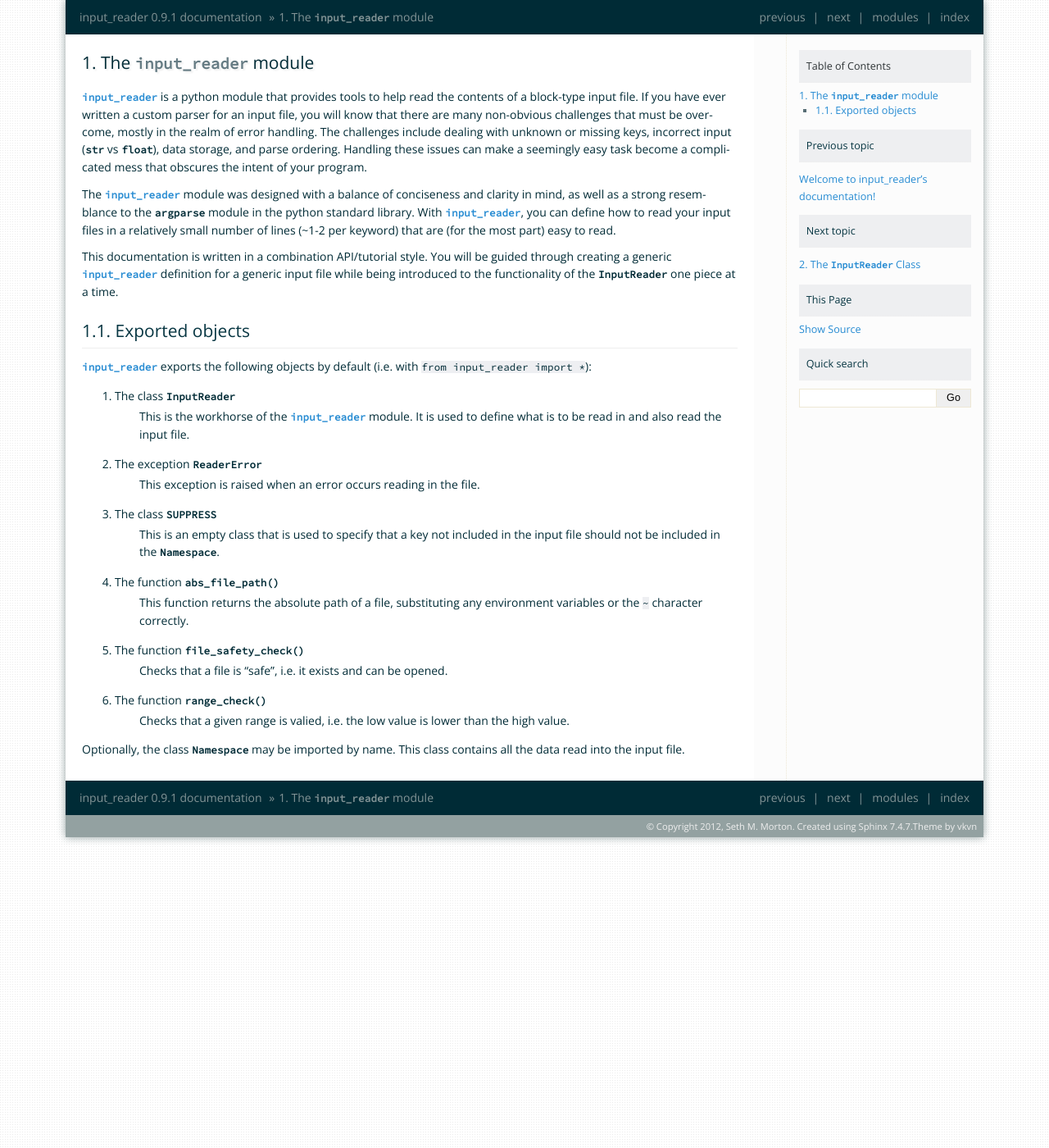
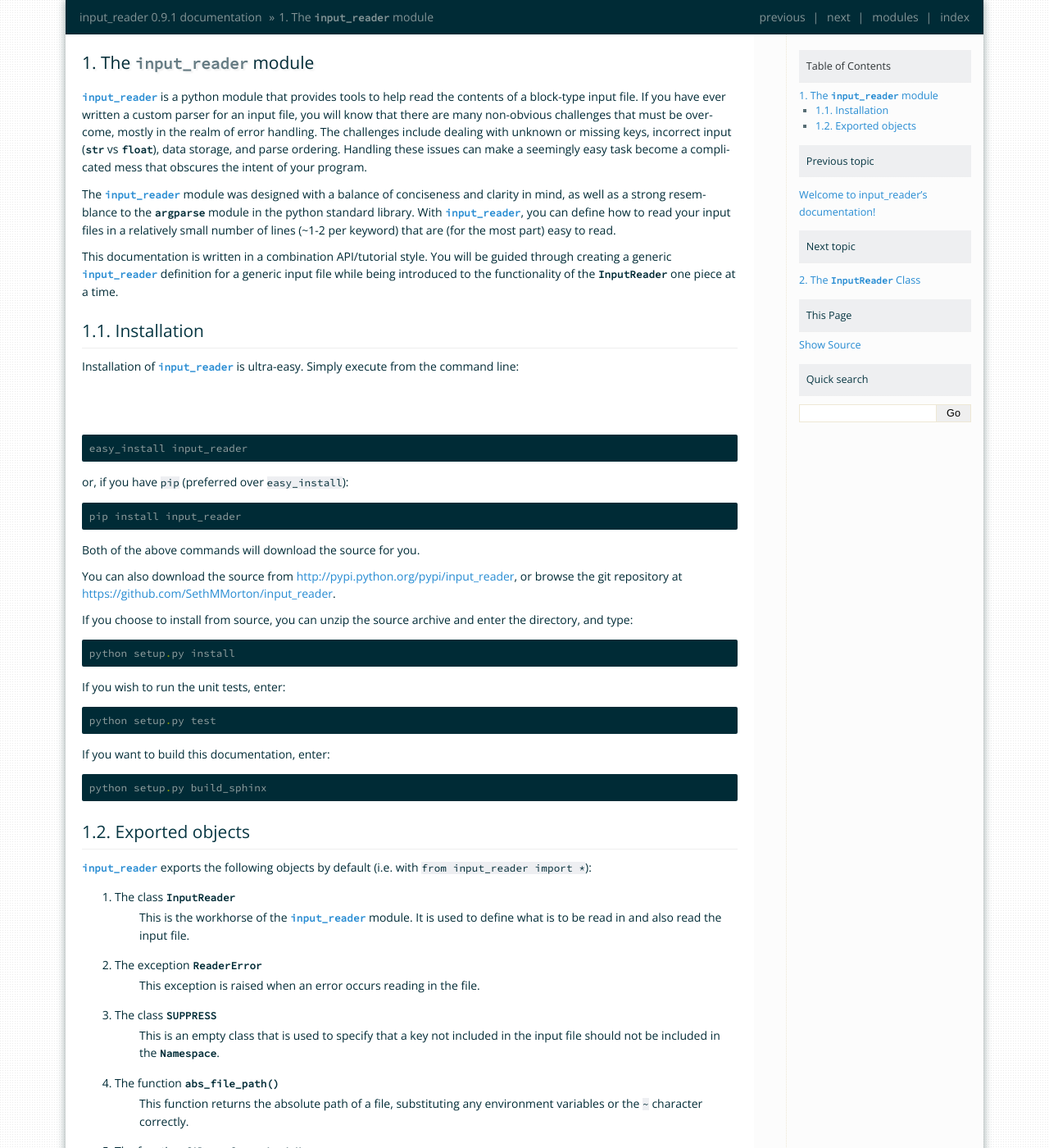
Before and after one commit to SethMMorton/input_reader, a Sphinx documentation site: the page built from docs/source/intro.rst, in a window 1280 px wide and 1400 px high. Shown: the whole window at 82% size. Built offline with Sphinx 7.4.7, drawn with Linux system fonts in a browser that asks for light colours.

Commit message:
Added installation verbage to intro

```diff
--- a/docs/source/intro.rst
+++ b/docs/source/intro.rst
@@ -24,6 +24,36 @@ This documentation is written in a combination API/tutorial style.  You will
 be guided through creating a generic :mod:`input_reader` definition for a
 generic input file while being introduced to the functionality of the
 :class:`InputReader` one piece at a time.
+
+Installation
+------------
+
+Installation of :mod:`input_reader` is ultra-easy.  Simply execute from the
+command line::
+
+    easy_install input_reader
+
+or, if you have ``pip`` (preferred over ``easy_install``)::
+
+    pip install input_reader
+
+Both of the above commands will download the source for you.
+
+You can also download the source from http://pypi.python.org/pypi/input_reader,
+or browse the git repository at https://github.com/SethMMorton/input_reader.
+
+If you choose to install from source, you can unzip the source archive and
+enter the directory, and type::
+
+    python setup.py install
+
+If you wish to run the unit tests, enter::
+
+    python setup.py test
+
+If you want to build this documentation, enter::
+
+    python setup.py build_sphinx
 
 Exported objects
 ----------------
```
